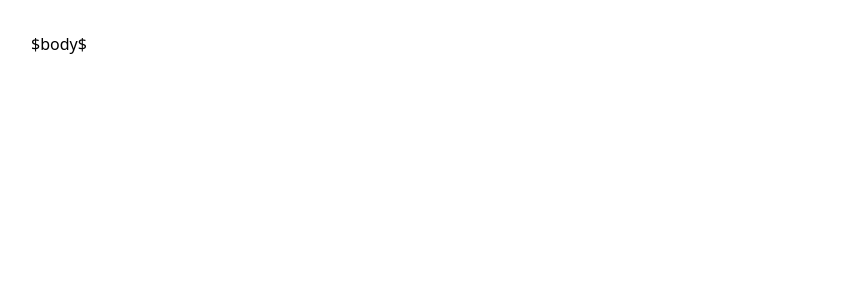
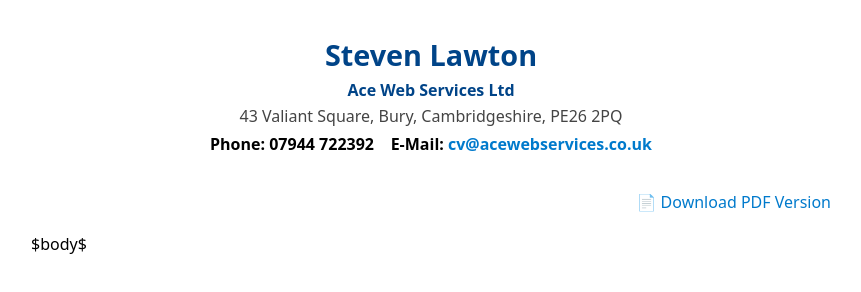
Before and after one commit to stevenlawton/stevenlawton, a plain HTML site: page templates/template.html in a window 1280 px wide. Shown: the whole page, without its empty margins (209-1070 px from the left). Drawn offline with Linux system fonts and the light colour scheme.

Commit message:
initial Commit

```diff
--- a/templates/template.html
+++ b/templates/template.html
@@ -5,16 +5,71 @@
     <meta name="viewport" content="width=device-width, initial-scale=1.0" />
     <title>Steven Lawton – CV</title>
     <style>
-        body { font-family: system-ui, sans-serif; margin: 2rem auto; max-width: 800px; padding: 0 1rem; line-height: 1.6; }
-        h1, h2, h3 { color: #333; }
-        a { color: #007acc; text-decoration: none; }
-        a:hover { text-decoration: underline; }
-        code { background: #f5f5f5; padding: 0.2rem 0.4rem; border-radius: 3px; }
-        pre { background: #f5f5f5; padding: 1rem; overflow-x: auto; }
-        hr { margin: 2rem 0; }
+        body {
+            font-family: system-ui, sans-serif;
+            margin: 2rem auto;
+            max-width: 800px;
+            padding: 0 1rem;
+            line-height: 1.6;
+        }
+        h1, h2, h3 {
+            color: #333;
+        }
+        a {
+            color: #007acc;
+            text-decoration: none;
+        }
+        a:hover {
+            text-decoration: underline;
+        }
+        code {
+            background: #f5f5f5;
+            padding: 0.2rem 0.4rem;
+            border-radius: 3px;
+        }
+        pre {
+            background: #f5f5f5;
+            padding: 1rem;
+            overflow-x: auto;
+        }
+        hr {
+            margin: 2rem 0;
+        }
+        .cv-header {
+            text-align: center;
+            margin-bottom: 2rem;
+        }
+        .cv-header h1 {
+            margin: 0;
+            font-size: 1.8rem;
+            color: #004488;
+        }
+        .cv-header .company {
+            font-weight: bold;
+            color: #004488;
+        }
+        .cv-header .address {
+            color: #444;
+        }
+        .cv-header .contact {
+            font-weight: bold;
+            margin-top: 0.2rem;
+        }
     </style>
 </head>
 <body>
+
+<div class="cv-header">
+    <h1>Steven Lawton</h1>
+    <div class="company">Ace Web Services Ltd</div>
+    <div class="address">43 Valiant Square, Bury, Cambridgeshire, PE26 2PQ</div>
+    <div class="contact">Phone: 07944 722392 &nbsp;&nbsp; E-Mail: <a href="mailto:cv@acewebservices.co.uk">cv@acewebservices.co.uk</a></div>
+</div>
+
+<div style="text-align: right; margin-bottom: 1rem;">
+    <a href="assets/Steven-Lawton-CV.pdf" download>📄 Download PDF Version</a>
+</div>
+
 
 $body$
 
```
Also changed, not shown: 1 other file.
